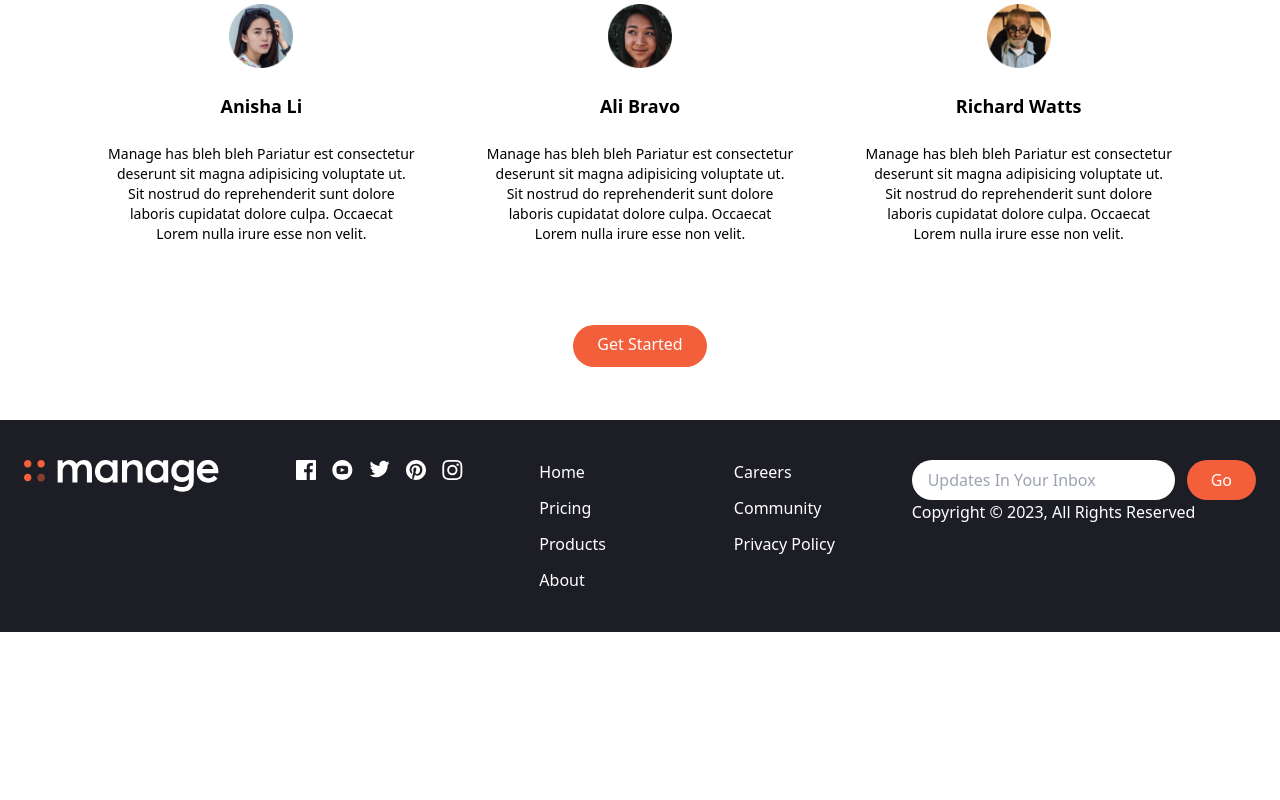
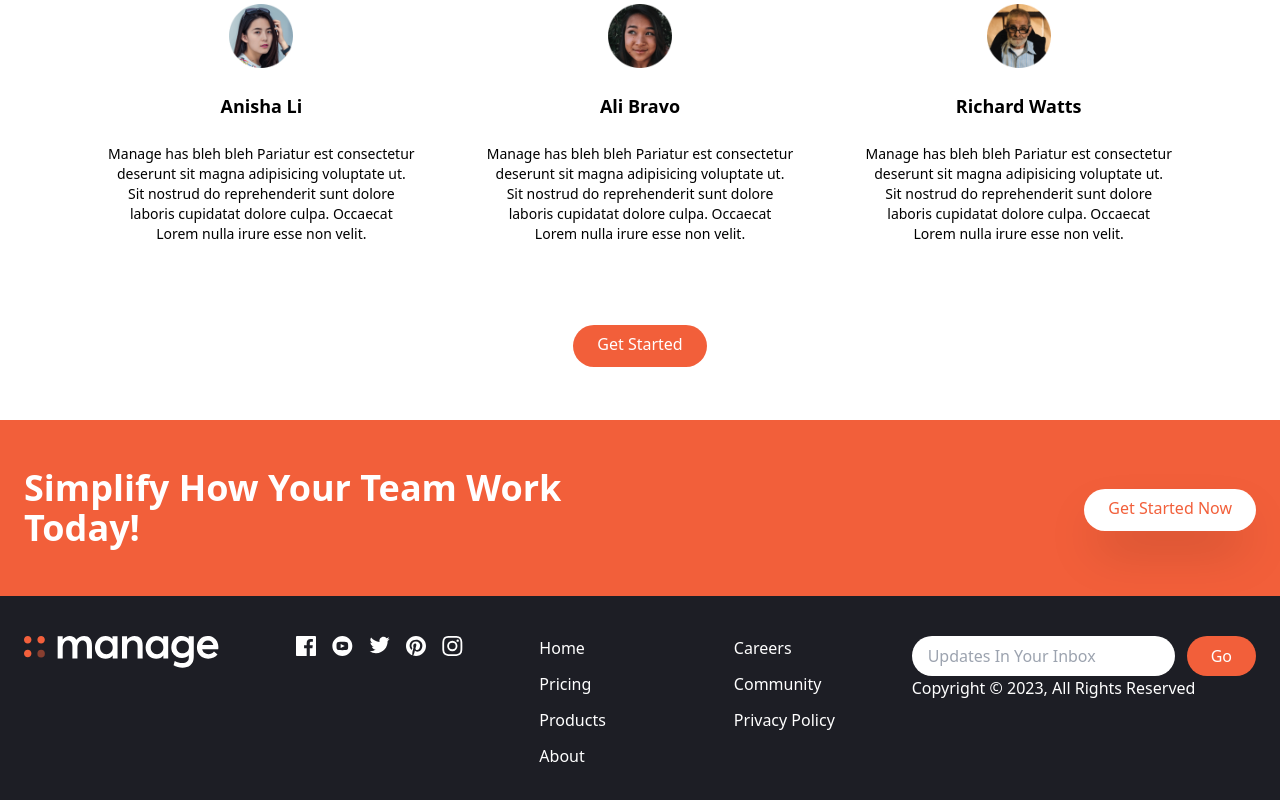
Before and after one commit to darius410/Front-End-Mentor-Challenge-Tailwind, a website: page src/index.html in a window 1280 px wide. Shown: the part 1289-2089 px from the top of the page. Before the commit the page ends 1921 px from the top, so only its background shows below. Drawn offline with Linux system fonts and the light colour scheme.

Commit message:
Added Footer Below CTA

```diff
--- a/src/index.html
+++ b/src/index.html
@@ -199,8 +199,27 @@
                     Get Started
                 </a>
             </div>
+
+            <!-- CALL TO ACTION -->
+
     </div>
 </section>
+<section id="cta" class="bg-brightRed">
+    <!-- flex container -->
+    <div class="container flex flex-col items-center justify-between px-6 py-24 mx-auto space-y-12 md:py-12 md:flex-row md:space-y-0">
+        <!-- HEADING -->
+        <h2 class="text-5xl font-bold leading-tight text-center text-white md:text-4xl md:max-w-xl md:text-left">
+            Simplify How Your Team Work Today!
+        </h2>
+
+        <div>
+            <a href="" class="p-3 px-6 pt-2 text-brightRed bg-white rounded-full shadow-2xl baseline hover:bg-gray-300">
+                Get Started Now
+            </a>
+        </div>
+    </div>
+</section>
+
 <!-- Footer -->
 <footer id="" class="bg-veryDarkBlue">
     <!-- flex container -->
@@ -270,6 +289,7 @@
     </div>
 </footer>
 
+
         <script src="" async defer></script>
     </body>
 </html>
```
Also changed, not shown: dist/output.css. Lines whose indentation alone changed are shown as unchanged.
